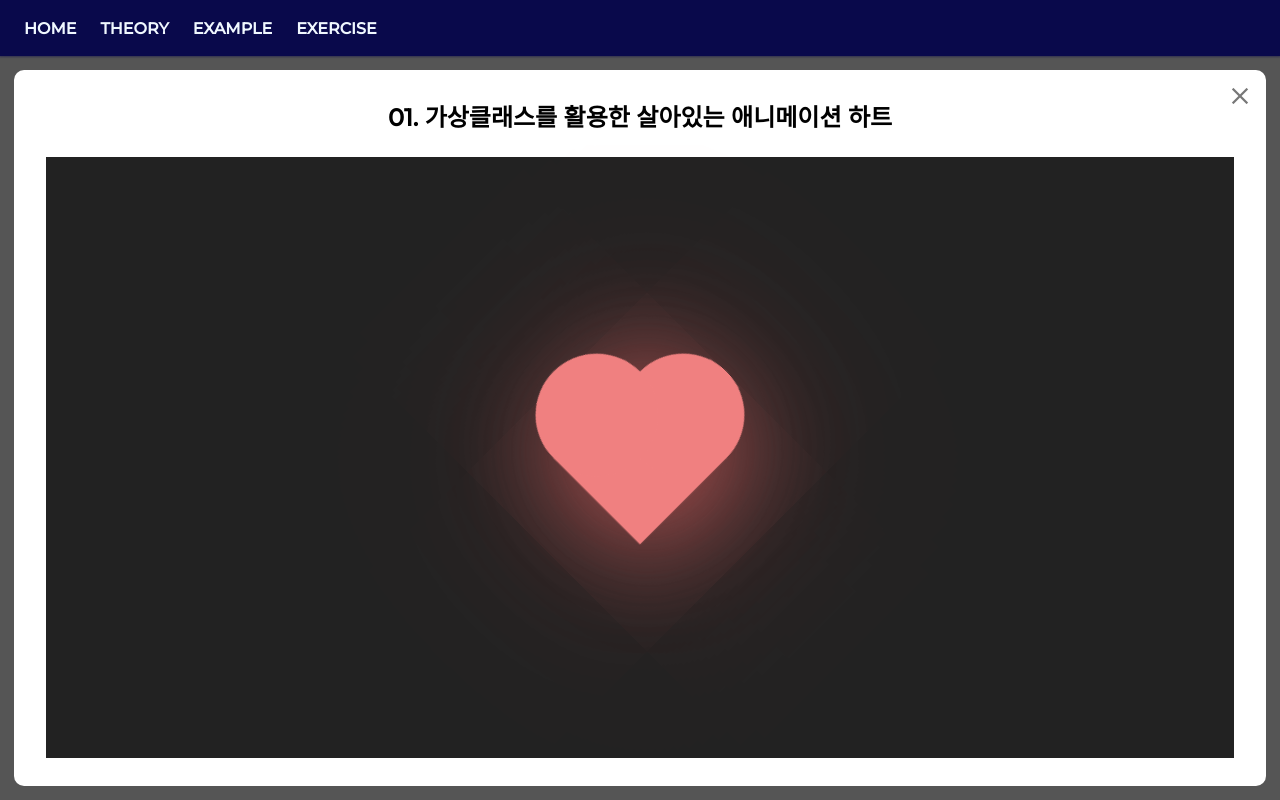
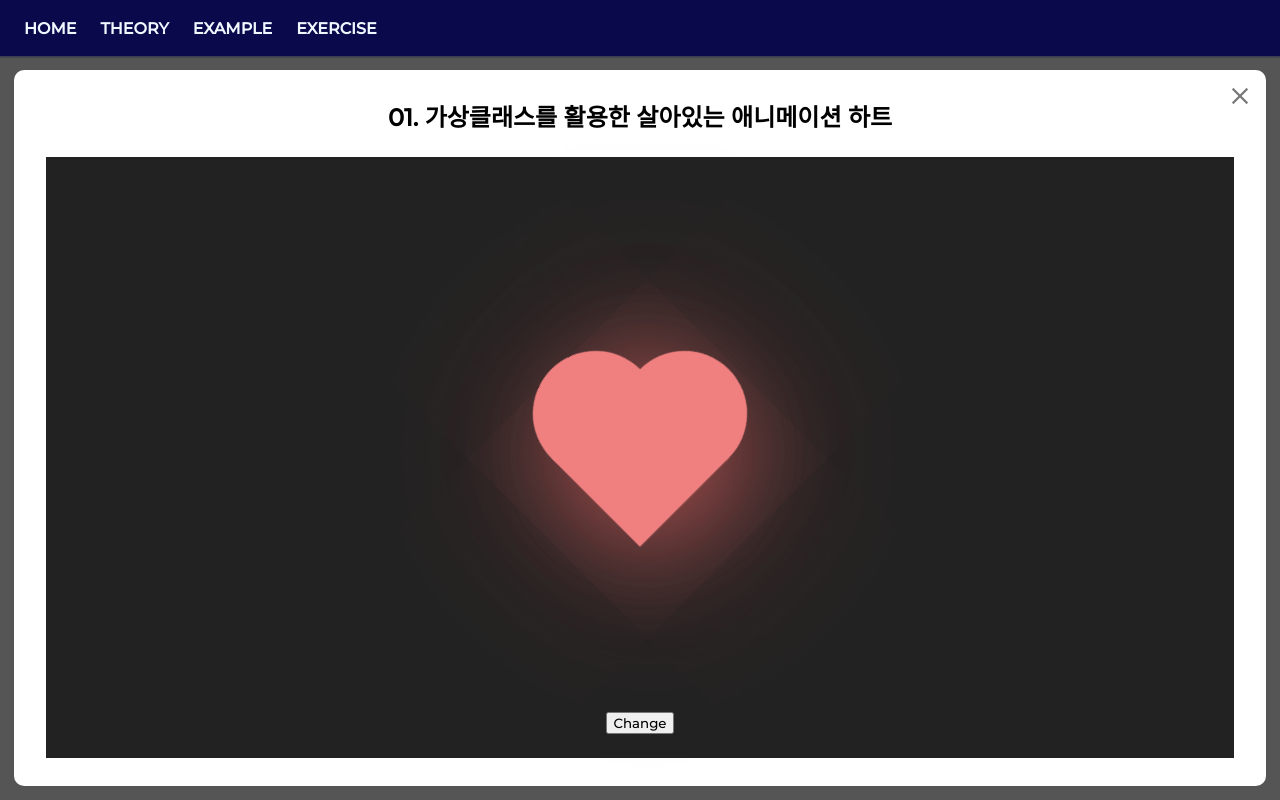
Before and after one commit to Seokyung/SCSS_Study, a React (Create React App) app: page /exercises/1 in a window 1280 px wide. Built offline with nearby package versions, Linux system fonts and the light colour scheme; a web font is replaced by a local one.

Commit message:
심장 박동 속도 조절 버튼 추가

```diff
--- a/src/exercises/01_AnimatedHeart.jsx
+++ b/src/exercises/01_AnimatedHeart.jsx
@@ -1,9 +1,29 @@
+import { useState } from "react";
 import "../styles/exercises/01_AnimatedHeart.scss";
 
 function AnimatedHeart() {
+	const [isChanged, setIsChanged] = useState(false);
+	// const heartBeat = getComputedStyle(
+	// 	document.querySelector(":root")
+	// ).getPropertyValue("--beating-speed");
+
+	const onBtnClick = () => {
+		if (isChanged) {
+			document
+				.querySelector(":root")
+				.style.setProperty("--beating-speed", "1s");
+		} else {
+			document
+				.querySelector(":root")
+				.style.setProperty("--beating-speed", "2s");
+		}
+		setIsChanged((prev) => !prev);
+	};
+
 	return (
 		<div className="animated-heart-container">
 			<div className="heart"></div>
+			<button onClick={onBtnClick}>Change</button>
 		</div>
 	);
 }
--- a/src/styles/exercises/01_AnimatedHeart.scss
+++ b/src/styles/exercises/01_AnimatedHeart.scss
@@ -1,8 +1,14 @@
+:root {
+	--beating-speed: 1s;
+}
+
 $heart-color: lightcoral;
 $heart-shadow-color: rgba(205, 91, 91, 0.75);
 
 .animated-heart-container {
+	position: relative;
 	display: flex;
+	flex-direction: column;
 	justify-content: center;
 	align-items: center;
 	width: 100%;
@@ -16,7 +22,7 @@ $heart-shadow-color: rgba(205, 91, 91, 0.75);
 		box-shadow: 0 -10px 100px $heart-shadow-color,
 			0 -10px 150px $heart-shadow-color, 0 -10px 200px $heart-shadow-color;
 		transform: rotate(45deg);
-		animation: heart 1.5s linear infinite;
+		animation: heart-beat-animation var(--beating-speed) linear infinite;
 		&::before,
 		&::after {
 			content: "";
@@ -33,9 +39,16 @@ $heart-shadow-color: rgba(205, 91, 91, 0.75);
 			left: -50%;
 		}
 	}
+	.heart-beat {
+		animation: heart-beat-animation var(--beating-speed) linear infinite;
+	}
+	button {
+		position: absolute;
+		bottom: 1.5rem;
+	}
 }
 
-@keyframes heart {
+@keyframes heart-beat-animation {
 	0% {
 		transform: rotate(45deg) scale(0.95);
 	}
```
